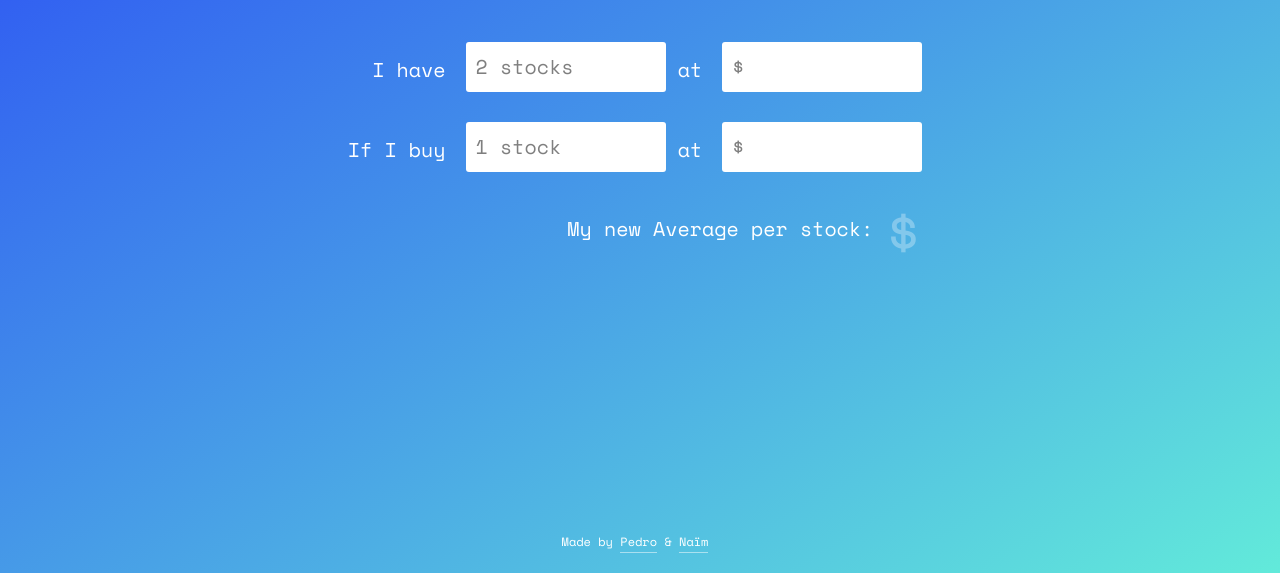
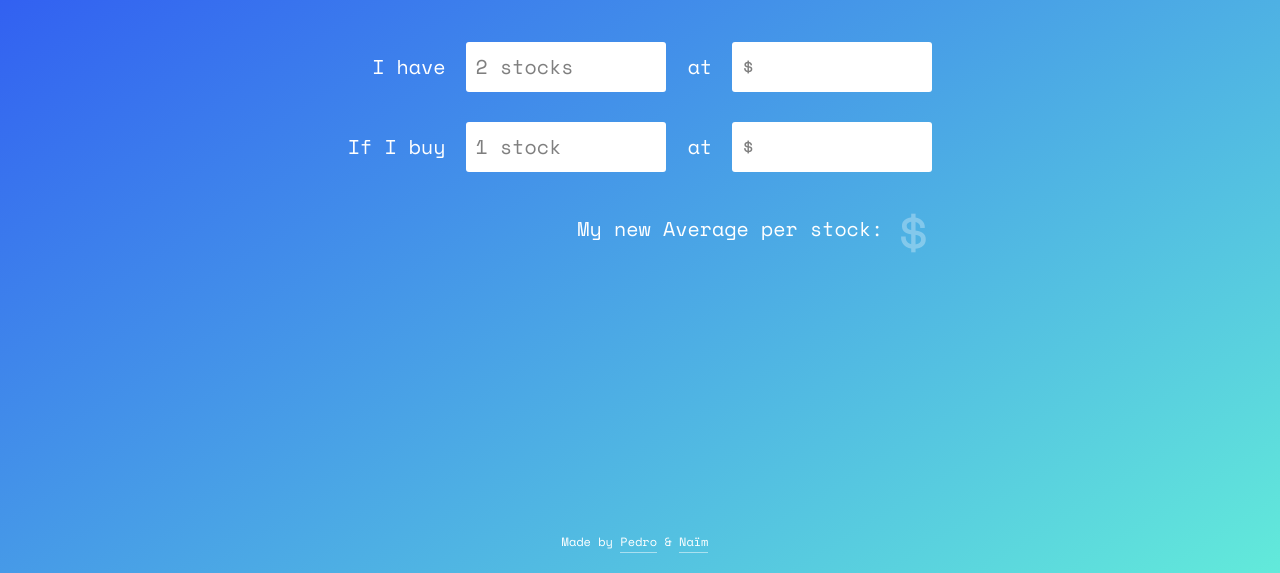
Before and after one commit to peduarte/stockaverager, a plain HTML site: page index.html in a window 1280 px wide. Shown: the part 227-800 px from the top of the page. Drawn offline with nearby package versions, Linux system fonts and the light colour scheme.

Commit message:
Final polishing!

```diff
--- a/index.html
+++ b/index.html
@@ -56,7 +56,7 @@
 
 		}
 
-			@media (min-width: 640px) {
+			@media (min-width: 650px) {
 				body {
 					max-width: 100%;
 				}
@@ -76,7 +76,7 @@
 			text-align: right;
 		}
 
-		@media (min-width: 640px) {
+		@media (min-width: 650px) {
 			form {
 				text-align: right;
 				max-width: 600px;
@@ -88,12 +88,13 @@
 			display: inline-block;
 			width: 40%;
 			padding-right: 20px;
-			vertical-align: middle;
+			line-height: 50px;
 		}
 
-			@media (min-width: 640px) {
+			@media (min-width: 650px) {
 				.label {
 					width: auto;
+					padding-left: 10px;
 				}
 			}
 
@@ -105,7 +106,7 @@
 			line-height: 50px;
 		}
 
-			@media (min-width: 640px) {
+			@media (min-width: 650px) {
 				.input-wrapper {
 					width: 200px;
 				}
@@ -166,7 +167,7 @@
 			opacity: 0.3;
 		}
 
-			@media (min-width: 640px) {
+			@media (min-width: 650px) {
 				p span {
 					display: inline-block;
 					vertical-align: middle;
```
